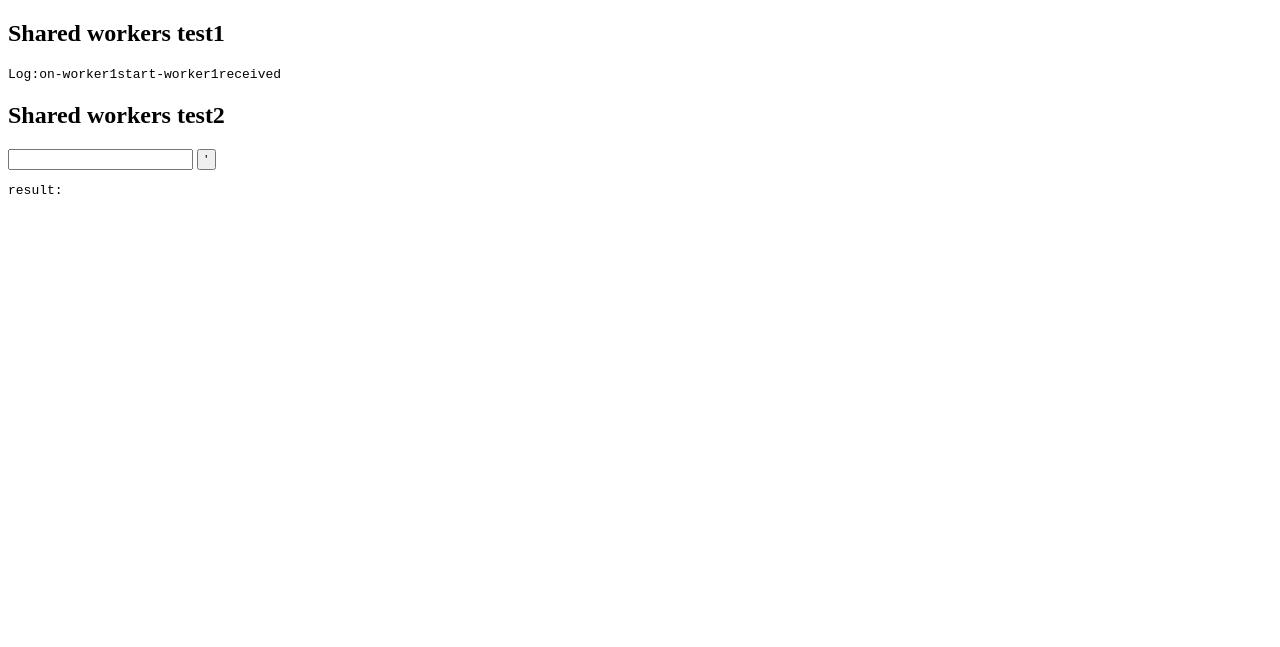
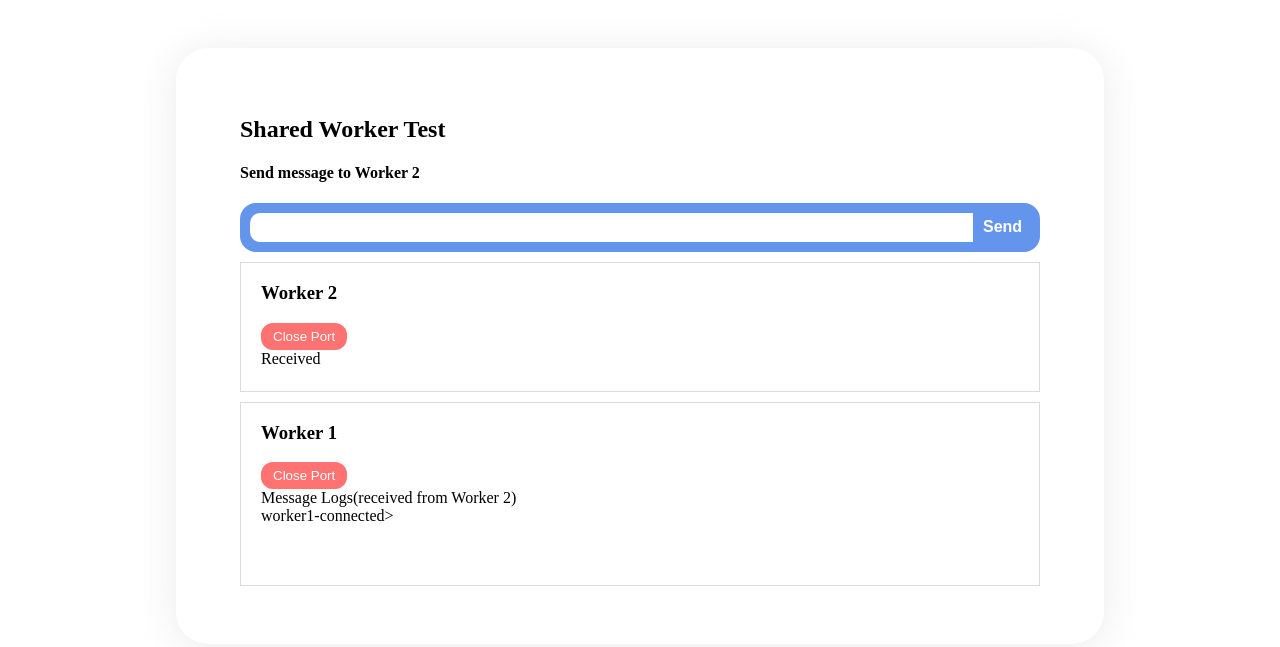
Before and after one commit to pikpokjeon/symbol-worker-js, a website built with Parcel: page index.html in a window 1280 px wide. Built offline with nearby package versions, Linux system fonts and the light colour scheme.

Commit message:
refactor/style 포트닫기 추가, 로그기록

```diff
--- a/index.html
+++ b/index.html
@@ -6,22 +6,35 @@
     <meta http-equiv="X-UA-Compatible" content="IE=edge">
     <meta name="viewport" content="width=device-width, initial-scale=1.0">
     <title>Document</title>
+    <link rel="stylesheet" href="styles.css">
 </head>
 
 <body>
     <main>
-        <article>
-            <h1>Shared workers test1</h1>
-            <pre id="log">Log:</pre>
+        <section>
+            <h1>Shared Worker Test</h1>
+            <h4>Send message to Worker 2</h4>
+            <div class="input-wrapper">
 
-        </article>
-        <article>
-            <h1>Shared workers test2</h1>
-            <input type="text" id="input-field">
-            <button id="submit">'</button>
-            <pre id="result">result:</pre>
+                <input type="text" id="input-field">
+                <button id="submit" class="submit">Send</button>
+            </div>
+            <article>
+                <h1>Worker 2</h1>
+                <button id="close2" class="close">Close Port</button>
 
-        </article>
+                <div>Received</div>
+                <pre id="result"></pre>
+            </article>
+            <article>
+                <h1>Worker 1</h1>
+                <button id="close1" class="close">Close Port</button>
+                <div>Message Logs(received from Worker 2)</div>
+                <div id="log"></div>
+
+            </article>
+
+        </section>
     </main>
     <script src="./index.js"></script>
     <script src="./input.js"></script>
--- a/index.js
+++ b/index.js
@@ -1,17 +1,18 @@
+import {worker2} from "./input.js";
+
 const worker = new SharedWorker('./test.js',);
-const inputValue = document.getElementById('input-field');
-
 const log = document.getElementById('log');
-worker.port.addEventListener('message', e =>
-{
-    log.textContent += e.data;
-
-    console.log('메세지 받음', e.data)
-}, true);
 
 
+worker.port.onmessage = (res) =>
+{
+    log.innerHTML += res.data;
+    console.log('워커1이 받은 메세지 ', res.data)
+
+}
+
 worker.port.start();
-worker.port.postMessage('start-worker1');
-// worker.port.close()
+
+
 
 export { worker }
--- a/input.js
+++ b/input.js
@@ -1,21 +1,28 @@
-import { worker } from './index'
-
-const inputValue = document.getElementById('input-field');
-
-const result = document.getElementById('result');
+import {worker} from './index.js'
 
 const worker2 = new SharedWorker("./test2.js");
+const id = n =>  document.getElementById(n)
 
-inputValue.onchange = () =>
+
+id('submit').onclick = () =>
 {
-    worker2.port.postMessage([inputValue.value, inputValue.value]);
-    console.log('send msg to worker2');
+    const inputValue = id('input-field').value
+    // worker2에 메세지 전달
+    worker2.port.postMessage([inputValue]);
+
+    // test2.js에서 가공된 데이터 받음
+    worker2.port.onmessage = (res) =>
+    {
+        result.textContent = res.data;
+        // worker1에게 메세지 전달 test.js로.
+        worker.port.postMessage(res.data)
+        console.log('received from worker2 and post to worker1');
+    }
+
 }
 
-worker2.port.onmessage = () =>
-{
-    result.textContent = e.data;
-    worker.port.postMessage(e.data)
-    console.log('received from worker2 and post to worker1');
-}
-// worker2.port.close()
+
+id('close1').onclick = (e) => worker.port.close()
+id('close2').onclick = (e) => worker2.port.close()
+
+export {worker2}
--- /dev/null
+++ b/styles.css
@@ -0,0 +1,56 @@
+main {
+    width: 100%;
+    padding-top: 5vh;
+}
+
+section {
+    width: 800px;
+    margin: auto;
+    box-shadow: 0px 3px 37px #e0e0e0a8;
+    border-radius: 2em;
+    padding: 3em 4em;
+}
+
+article {
+    padding: 0 10px 10px 20px;
+    border: 1px solid gainsboro;
+    margin: 10px 0;
+}
+
+.input-wrapper {
+    background: cornflowerblue;
+    display: block;
+    padding: 10px;
+    border-radius: 1em;
+}
+
+#input-field {
+    width: 709px;
+    padding: 7px;
+    border-top-left-radius: 10px;
+    border-bottom-left-radius: 10px;
+    border: 0;
+}
+
+.submit {
+    background: 0;
+    border: 0;
+    color: white;
+    font-size: 1em;
+    font-weight: 600;
+}
+
+#log {
+    white-space: pre-wrap;
+    width: 100%;
+    overflow-wrap: break-word;
+    padding-bottom: 50px;
+}
+
+.close {
+    border: 0;
+    background: #ff7272;
+    color: #ffffff;
+    padding: 6px 12px;
+    border-radius: 12px;
+}
--- a/test.js
+++ b/test.js
@@ -2,13 +2,12 @@
 onconnect = (e) =>
 {
     const port = e.ports[0];
-    port.postMessage('on-worker1');
-    port.onmessage = function (e)
+    port.postMessage('worker1-connected>');
+    port.onmessage = (res) =>
     {
-        let result = (e.data);
-        port.postMessage(result);
-        port.postMessage('received');
-
-
+        let result = (res.data);
+        let date = new Date()
+        let [h,m,s] = [date.getHours(),date.getMinutes(),date.getSeconds()]
+        port.postMessage(`<div>[${h}:${m}:${s}]>${result}</div>`);
     }
 }
--- a/test2.js
+++ b/test2.js
@@ -1,11 +1,9 @@
 onconnect = (e) =>
 {
     const port = e.ports[0];
-
-    port.onmessage = function (e)
+    port.onmessage = (res) =>
     {
-        const workerResult = 'Result: ' + (e.data[0]) + (e.data[1]);
-        port.postMessage(workerResult);
+        port.postMessage(res.data);
     }
 
 }
```
Also changed, not shown: 1 other file.
